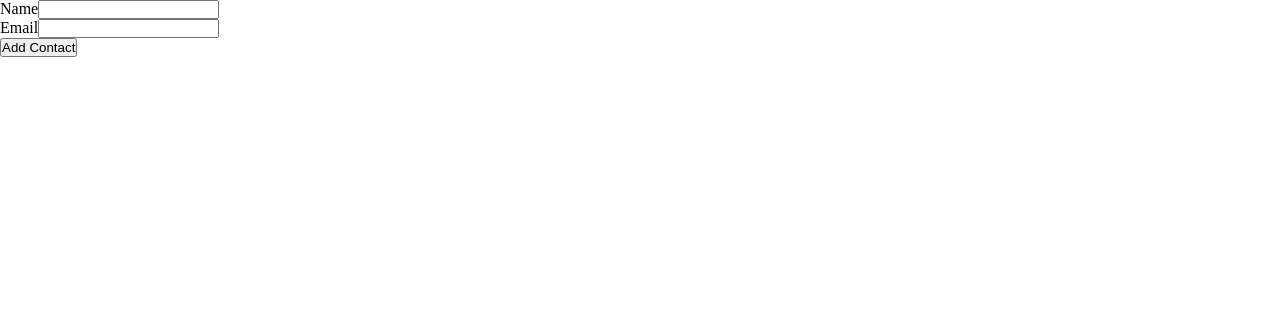
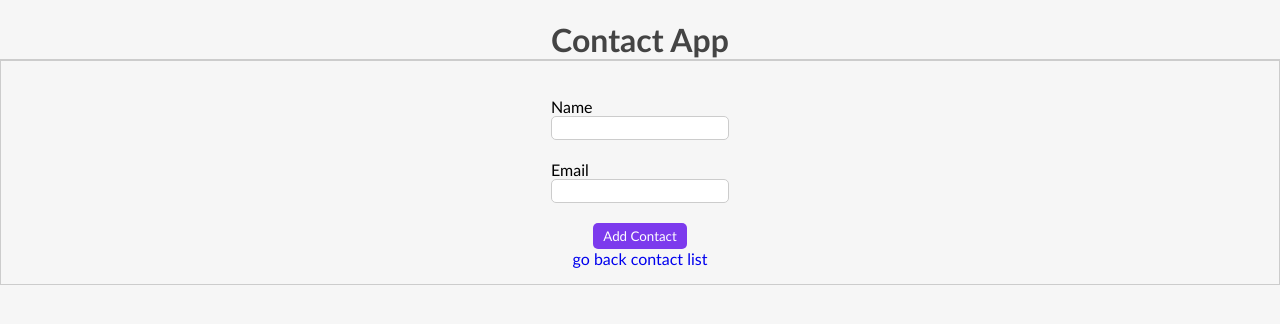
Before and after one commit to VahidTahmasebi/contact-list-react, a React (Create React App) app: page /add in a window 1280 px wide. Shown: the top 324 px of the page. Built offline with nearby package versions, Linux system fonts and the light colour scheme.

Commit message:
Add program styles

```diff
--- a/src/App.css
+++ b/src/App.css
@@ -1,5 +1,20 @@
 * {
-    margin: 0;
-    padding: 0;
-    box-sizing: border-box;
-  }
+  margin: 0;
+  padding: 0;
+  box-sizing: border-box;
+  font-family: calibri;
+}
+.App {
+  width: 100%;
+  height: 100vh;
+  padding-top: 20px;
+  text-align: center;
+  background-color: #f6f6f6;
+}
+h1 {
+  border-bottom: 1px solid #ccc;
+  color: #444;
+}
+.Link {
+  text-decoration: none;
+}
--- a/src/App.js
+++ b/src/App.js
@@ -7,6 +7,7 @@ import ContactList from "./Components/ContactList/ContactList";
 function App() {
   return (
     <div className='App'>
+      <h1>Contact App</h1>
       <BrowserRouter>
         <Routes>
           <Route path='/add' element={<AddContact />} />
--- a/src/Components/AddContact/AddContact.js
+++ b/src/Components/AddContact/AddContact.js
@@ -1,7 +1,7 @@
 import { useState } from "react";
-import { useNavigate } from "react-router-dom";
+import { Link, useNavigate } from "react-router-dom";
 import addOneContact from "../../services/addContactService";
-
+import "../form.css";
 const AddContact = () => {
   const [contact, setContact] = useState({ name: "", email: "" });
 
@@ -33,7 +33,7 @@ const AddContact = () => {
 
   return (
     <form onSubmit={submitForm}>
-      <div className='fromControl'>
+      <div className='formControl'>
         <label>Name</label>
         <input
           type='text'
@@ -42,7 +42,7 @@ const AddContact = () => {
           onChange={changeHandler}
         />
       </div>
-      <div className='fromControl'>
+      <div className='formControl'>
         <label>Email</label>
         <input
           type='text'
@@ -52,6 +52,7 @@ const AddContact = () => {
         />
       </div>
       <button type='submit'>Add Contact</button>
+      <Link to='/' className="Link">go back contact list</Link>
     </form>
   );
 };
--- a/src/Components/ContactDetail.js/ContactDetail.js
+++ b/src/Components/ContactDetail.js/ContactDetail.js
@@ -7,8 +7,10 @@ const ContactDetail = () => {
   return (
     <div>
       <p>name {name}</p>
-      <p>name {email}</p>
-      <Link to='/'> go to contact list</Link>
+      <p>email {email}</p>
+      <Link to='/' className='Link'>
+        go to contact list
+      </Link>
     </div>
   );
 };
--- a/src/Components/ContactList/Contact/Contact.js
+++ b/src/Components/ContactList/Contact/Contact.js
@@ -5,17 +5,17 @@ const Contact = ({ contact }) => {
   const { id, name, email } = contact;
 
   return (
-    <div className='item'>
-      <div style={{ display: "flex", alignItems: "center" }}>
-        <FaUserCircle className='icon' alt='user' />
-        <Link to={`user/${id}`} state={{ contact }}>
+    <Link to={`user/${id}`} state={{ contact }} className='Link'>
+      <div className='item'>
+        <div style={{ display: "flex", alignItems: "center" }}>
+          <FaUserCircle className='icon' alt='user' />
           <div className='userInfo'>
             <p>name: {name}</p>
             <p>email: {email}</p>
           </div>
-        </Link>
+        </div>
       </div>
-    </div>
+    </Link>
   );
 };
 
--- a/src/Components/ContactList/ContactList.js
+++ b/src/Components/ContactList/ContactList.js
@@ -2,6 +2,7 @@ import { useEffect, useState } from "react";
 import { Link } from "react-router-dom";
 import getContacts from "../../services/getContactsService";
 import Contact from "./Contact/Contact";
+import "./contactList.css";
 
 const ContactList = () => {
   const [contacts, setContacts] = useState(null);
--- /dev/null
+++ b/src/Components/ContactList/contactList.css
@@ -0,0 +1,45 @@
+.listWrapper {
+  display: flex;
+  justify-content: center;
+}
+.contactList {
+  display: flex;
+  flex-direction: column;
+  align-items: center;
+}
+.listHeader {
+  width: 100%;
+  display: flex;
+  justify-content: space-between;
+  align-items: center;
+  margin-top: 20px;
+}
+.listHeader button {
+  padding: 5px 10px;
+  border: 0;
+  border-radius: 5px;
+  outline: 0;
+  color: #fff;
+  background-color: #6028d9;
+  cursor: pointer;
+}
+.item {
+  min-width: 20rem;
+  display: flex;
+  justify-content: space-between;
+  align-items: center;
+  margin-top: 20px;
+  padding: 4px;
+  border: 1px solid #ccc;
+  border-radius: 5px;
+  background-color: #fff;
+}
+.icon {
+  margin: 0 15px;
+  color: rgb(44, 46, 49);
+}
+.userInfo {
+  display: flex;
+  flex-direction: column;
+  align-items: flex-start;
+}
--- /dev/null
+++ b/src/Components/form.css
@@ -0,0 +1,32 @@
+form {
+  display: flex;
+  flex-direction: column;
+  align-items: center;
+  padding: 1rem;
+  border: 1px solid #ccc;
+}
+.formControl {
+  display: flex;
+  flex-direction: column;
+  align-items: flex-start;
+  margin-top: 20px;
+}
+.formControl input {
+  outline: 0;
+  border-radius: 5px;
+  border: 1px solid #ccc;
+  padding: 3px 5px;
+}
+.formControl input:focus {
+  border: 1px solid #7c3aed;
+}
+form button {
+  margin-top: 20px;
+  padding: 5px 10px;
+  border: 0;
+  border-radius: 5px;
+  outline: 0;
+  color: #fff;
+  background-color: #7c3aed;
+  cursor: pointer;
+}
```
